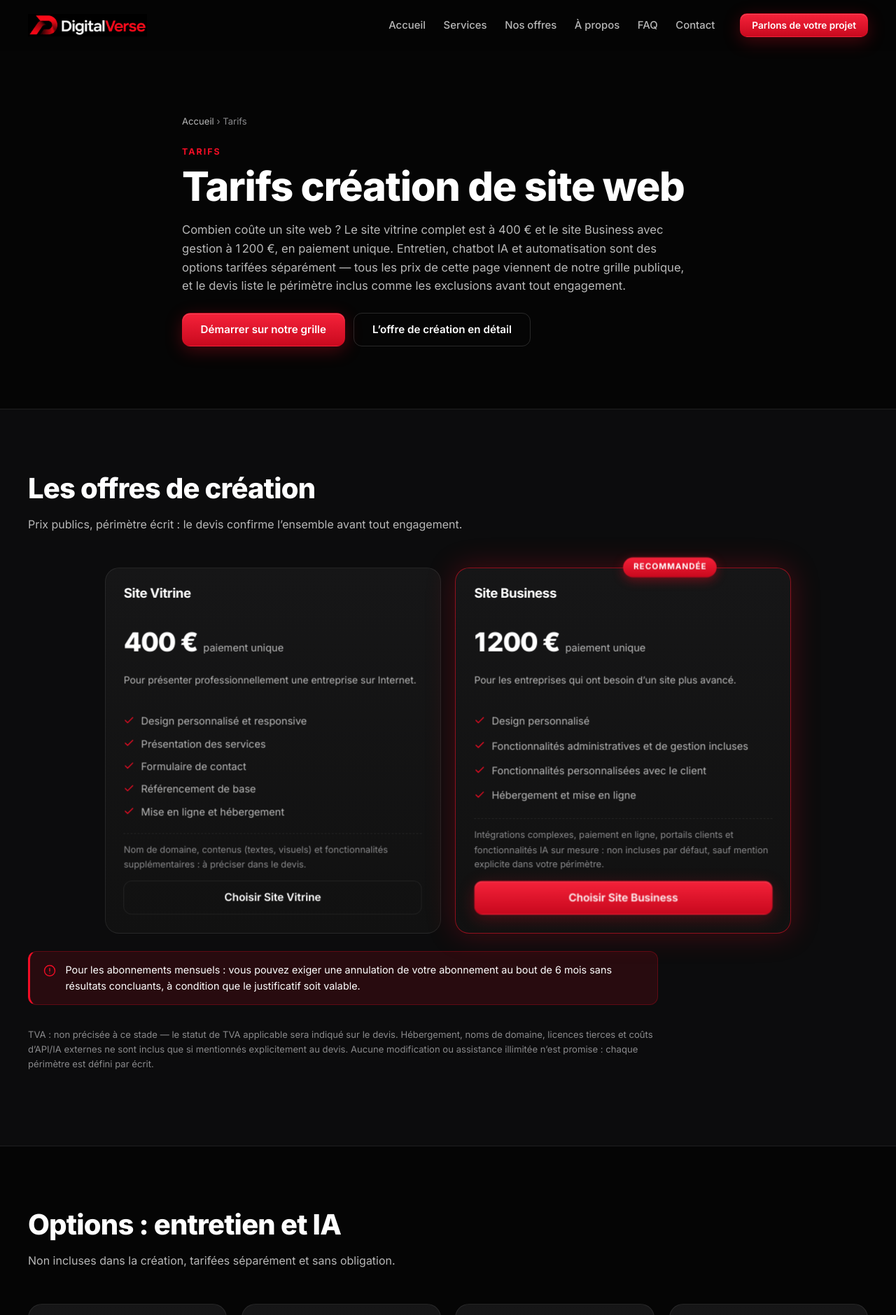
After one commit to travail2youssef-droid/DigitalVers, a Node server app: page /tarifs in a window 1280 px wide. The commit adds this page. Shown: the top 1879 px of the page at 70% size. Run offline with Node 20, Linux system fonts and the light colour scheme.

Commit message:
SEO : page création optimisée, page /tarifs dédiée, article prix restructuré (réponse directe, sous-titres, FAQ, maillage) (#40)
Co-authored-by: travail2youssef-droid <320247599+travail2youssef-droid@users.noreply.github.com>
Co-authored-by: arena-agent <297053741+arena-agent@users.noreply.github.com>

```diff
--- a/config/seo.overrides.js
+++ b/config/seo.overrides.js
@@ -8,8 +8,8 @@ import { EXTRA_GUIDES_3 } from './content.extra3.js';
 
 export const LANDING_SEO = {
   '/creation-site-internet': {
-    title: 'Création de site internet pour entreprise | DigitalVerse',
-    metaDescription: 'Site vitrine ou d’activité sur mesure : design responsive, formulaire de contact, SEO de base, mise en ligne incluse. Devis clair avant engagement.',
+    title: 'Création de site web | DigitalVerse',
+    metaDescription: 'Création de site web dès 400 € : design responsive, formulaire, SEO de base et hébergement inclus. Devis clair avant engagement. Commandez en ligne.',
   },
   '/refonte-site-internet': {
     title: 'Refonte de site internet pour entreprise | DigitalVerse',
@@ -31,8 +31,8 @@ export const LANDING_SEO = {
 
 export const GUIDE_SEO = {
   'prix-site-internet': {
-    title: 'Combien coûte un site internet en 2026 ? Grille honnête',
-    metaDescription: 'Vitrine, activité, maintenance, IA : ce que couvre chaque poste d’un devis web et les questions à poser avant de signer. Exemple chiffré.',
+    title: 'Combien coûte un site web en 2026 ? Grille honnête',
+    metaDescription: 'Réponse directe : 400 € le site vitrine complet, 1 200 € le site Business avec gestion. Ce qui varie, ce qui est inclus, les erreurs à éviter, la FAQ.',
   },
   'choisir-agence-web': {
     title: 'Agence web : les 8 questions à poser avant de signer',
@@ -56,6 +56,10 @@ export const PAGE_SEO = {
   commander: {
     title: 'Commander un site web ou un agent IA | DigitalVerse',
     description: 'Commandez en ligne : choisissez votre offre, indiquez vos coordonnées, détaillez votre projet à notre assistant IA. Aucun paiement à cette étape.',
+  },
+  tarifs: {
+    title: 'Tarifs création de site web | DigitalVerse',
+    description: 'Tarifs création de site web : vitrine 400 €, Business avec gestion 1 200 €, entretien et options IA à part. Prix publics, périmètre écrit au devis.',
   },
 };
 
@@ -91,6 +95,7 @@ export function buildLlmsTxt(site, LANDING_PAGES, GUIDES) {
     '',
     '## Contact et commande',
     '- [Commander en ligne](' + site + '/commander) : choix de l’offre puis brief avec un assistant IA, sans paiement à cette étape.',
+    '- [Tarifs création de site web](' + site + '/tarifs) : prix publics des offres de création, de l’entretien et des options IA.',
     '- [Contact](' + site + '/#contact) : formulaire de contact.',
     '',
   ];
--- a/server.js
+++ b/server.js
@@ -540,6 +540,34 @@ app.get('/guides/:slug', (req, res) => {
   });
 });
 
+/* ============================================================ PAGE TARIFS */
+/* Page tarifs dédiée (SEO) : les prix ne sont jamais recopiés — lus dans PLANS au rendu. */
+app.get('/tarifs', (req, res) => {
+  const site = siteUrl(req);
+  const eur = (n) => n.toLocaleString('fr-FR') + ' €';
+  const vp = PLANS['vitrine-starter'];
+  const bp = PLANS['business-fonctionnel'];
+  const delai = FAQ.find((f) => /délai de réalisation/i.test(f.q));
+  res.render('tarifs', {
+    BRAND, PLANS, PRICING_GLOBAL_NOTE, SUBSCRIPTION_CANCELLATION_NOTE,
+    intro: 'Combien coûte un site web ? Le site vitrine complet est à ' + eur(vp.price) + ' et le site Business avec gestion à ' + eur(bp.price) + ', en paiement unique. Entretien, chatbot IA et automatisation sont des options tarifées séparément — tous les prix de cette page viennent de notre grille publique, et le devis liste le périmètre inclus comme les exclusions avant tout engagement.',
+    createPlans: ['vitrine-starter', 'business-fonctionnel'].map((slug) => ({ slug, p: PLANS[slug] })),
+    optionPlans: [
+      { slug: 'vitrine-care', href: '/maintenance-site-internet' },
+      { slug: 'business-care', href: '/maintenance-site-internet' },
+      { slug: 'chatbot-ia', href: '/chatbot-ia-entreprise' },
+      { slug: 'automatisation-ia', href: '/automatisation-ia' },
+    ].map((o) => ({ ...o, p: PLANS[o.slug] })),
+    delaiA: delai ? delai.a : '',
+    jsonLd: jsonForScript({ '@context': 'https://schema.org', '@graph': [
+      crumbNode(site, [{ name: 'Accueil', path: '/' }, { name: 'Tarifs', path: '/tarifs' }]),
+      orgNode(site),
+      { '@type': 'WebPage', '@id': site + '/tarifs#webpage', name: 'Tarifs création de site web', url: site + '/tarifs', inLanguage: 'fr-FR', description: PAGE_SEO.tarifs.description, isPartOf: { '@id': site + '/#site' }, mainEntity: offerNodes(site, ['vitrine-starter', 'business-fonctionnel', 'vitrine-care', 'business-care', 'chatbot-ia', 'automatisation-ia']) },
+    ] }),
+    page: { title: PAGE_SEO.tarifs.title, description: PAGE_SEO.tarifs.description, path: '/tarifs' },
+  });
+});
+
 /* ============================================================== SEO — ROBOTS/SITEMAP/LLMS */
 app.get('/robots.txt', (req, res) => {
   const site = siteUrl(req);
@@ -563,6 +591,7 @@ app.get('/sitemap.xml', (req, res) => {
   const urls = [
     { p: '/', pr: '1.0', freq: 'weekly' },
     { p: '/commander', pr: '0.9', freq: 'monthly' },
+    { p: '/tarifs', pr: '0.8', freq: 'monthly' },
     ...LANDING_PAGES.map((l) => ({ p: l.path, pr: '0.8', freq: 'monthly' })),
     { p: '/guides', pr: '0.7', freq: 'monthly' },
     ...GUIDES.map((g) => ({ p: '/guides/' + g.slug, pr: '0.6', freq: 'yearly', mod: g.date })),
--- a/views/offre.ejs
+++ b/views/offre.ejs
@@ -10,6 +10,7 @@
       <p class="cta-row">
         <a class="btn btn-primary" href="/commander?offre=<%= lp.plans[0] %>">Démarrer sur notre grille</a>
         <a class="btn btn-ghost" href="/#contact">Parler de mon besoin</a>
+        <% if (lp.tarifs) { %><a class="btn btn-outline" href="/tarifs">Voir les tarifs</a><% } %>
       </p>
     </div>
   </section>
--- /dev/null
+++ b/views/tarifs.ejs
@@ -0,0 +1,80 @@
+<%- include('partials/head', { page }) %>
+<%- include('partials/header') %>
+<main id="contenu">
+  <section class="section">
+    <div class="container narrow">
+      <nav class="crumbs" aria-label="Fil d’Ariane"><a href="/">Accueil</a><span aria-hidden="true"> › </span>Tarifs</nav>
+      <p class="eyebrow">TARIFS</p>
+      <h1>Tarifs création de site web</h1>
+      <p class="lead"><%= intro %></p>
+      <p class="cta-row">
+        <a class="btn btn-primary" href="/commander?offre=vitrine-starter">Démarrer sur notre grille</a>
+        <a class="btn btn-ghost" href="/creation-site-internet">L’offre de création en détail</a>
+      </p>
+    </div>
+  </section>
+
+  <section class="section section-alt">
+    <div class="container">
+      <header class="section-head reveal">
+        <h2>Les offres de création</h2>
+        <p class="section-sub">Prix publics, périmètre écrit : le devis confirme l’ensemble avant tout engagement.</p>
+      </header>
+      <div class="pricing-grid pricing-grid-2">
+        <% createPlans.forEach(function (cp) { const p = cp.p; %>
+        <article class="card price-card tilt-3d reveal-3d spotlight <%= p.recommended ? 'recommended' : '' %>">
+          <% if (p.recommended) { %><span class="badge-reco">Recommandée</span><% } %>
+          <h3><%= p.name %></h3>
+          <p class="price"><span class="price-amount"><% if (p.from) { %>dès <% } %><%= p.price.toLocaleString('fr-FR') %> €</span> <span class="price-unit"><%= p.unit %></span></p>
+          <p class="muted small"><%= p.tagline %></p>
+          <ul class="price-features">
+            <% p.features.forEach(function (f) { %>
+            <li>
+              <svg class="icon" viewBox="0 0 24 24" aria-hidden="true"><path d="M20 6 9 17l-5-5" fill="none" stroke="currentColor" stroke-width="2" stroke-linecap="round" stroke-linejoin="round"/></svg>
+              <%= f %>
+            </li>
+            <% }); %>
+          </ul>
+          <p class="price-note"><%= p.note %></p>
+          <a href="/commander?offre=<%= cp.slug %>" class="btn <%= p.recommended ? 'btn-primary' : 'btn-outline' %> btn-block"><%= p.cta %></a>
+        </article>
+        <% }); %>
+      </div>
+      <div class="pricing-notice reveal" role="note">
+        <svg class="icon" viewBox="0 0 24 24" aria-hidden="true"><path d="M12 8v5m0 3h.01M12 3a9 9 0 1 0 0 18 9 9 0 0 0 0-18Z" fill="none" stroke="currentColor" stroke-width="1.7" stroke-linecap="round" stroke-linejoin="round"/></svg>
+        <p><%= SUBSCRIPTION_CANCELLATION_NOTE %></p>
+      </div>
+      <p class="pricing-note reveal"><%= PRICING_GLOBAL_NOTE %></p>
+    </div>
+  </section>
+
+  <section class="section">
+    <div class="container">
+      <header class="section-head reveal">
+        <h2>Options : entretien et IA</h2>
+        <p class="section-sub">Non incluses dans la création, tarifées séparément et sans obligation.</p>
+      </header>
+      <div class="pricing-grid">
+        <% optionPlans.forEach(function (op) { const p = op.p; %>
+        <article class="card price-card tilt-soft reveal-3d">
+          <h3><%= p.name %></h3>
+          <p class="price"><span class="price-amount"><% if (p.from) { %>dès <% } %><%= p.price.toLocaleString('fr-FR') %> €</span> <span class="price-unit"><%= p.unit %></span></p>
+          <p class="muted small"><%= p.tagline %></p>
+          <p><a class="btn btn-ghost btn-sm" href="<%= op.href %>">Découvrir</a></p>
+        </article>
+        <% }); %>
+      </div>
+    </div>
+  </section>
+
+  <section class="section section-alt">
+    <div class="container narrow">
+      <header class="section-head reveal">
+        <h2>Délais et transparence</h2>
+      </header>
+      <p><%= delaiA %></p>
+      <p class="muted small">Tous les montants de cette page proviennent de la grille publique DigitalVerse. Pour lire n’importe quel devis, le guide « <a href="/guides/prix-site-internet">Combien coûte un site en 2026</a> » détaille poste par poste ce que finance chaque ligne.</p>
+    </div>
+  </section>
+</main>
+<%- include('partials/footer') %>
```
Also changed, not shown: config/landing.config.js (+24 -10 lines).
